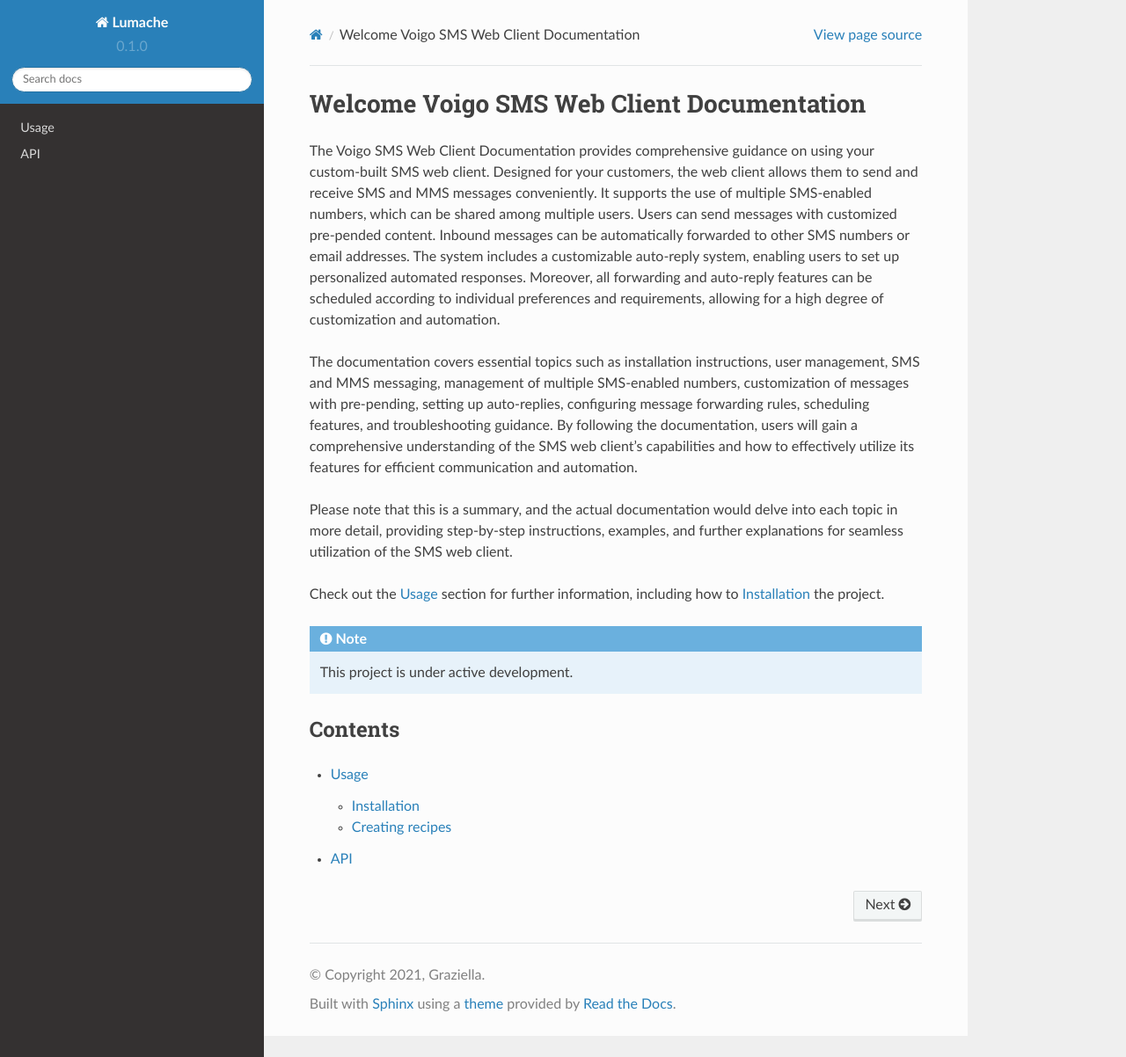
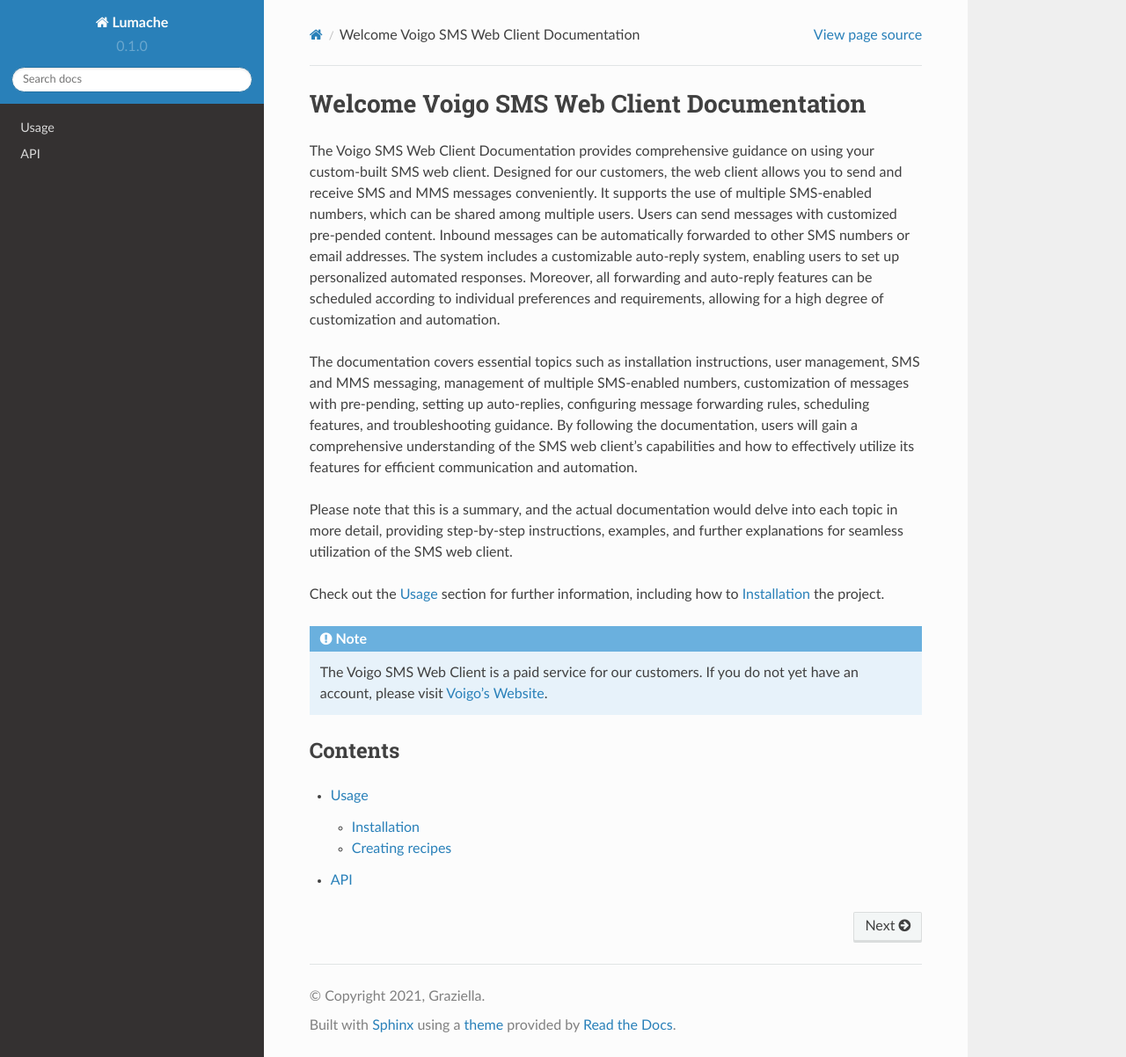
Before and after one commit to vgoperations/vgpsms, a Sphinx documentation site: the page built from docs/source/index.rst, in a window 1280 px wide and 1202 px high. Shown: the whole window at 88% size. Built offline with Sphinx 7.4.7 and the Read the Docs theme 2.0.0, drawn with Linux system fonts in a browser that asks for light colours.

Commit message:
Update index.rst

```diff
--- a/docs/source/index.rst
+++ b/docs/source/index.rst
@@ -1,7 +1,7 @@
 Welcome Voigo SMS Web Client Documentation
 ===================================
 
-The Voigo SMS Web Client Documentation provides comprehensive guidance on using your custom-built SMS web client. Designed for your customers, the web client allows them to send and receive SMS and MMS messages conveniently. It supports the use of multiple SMS-enabled numbers, which can be shared among multiple users. Users can send messages with customized pre-pended content. Inbound messages can be automatically forwarded to other SMS numbers or email addresses. The system includes a customizable auto-reply system, enabling users to set up personalized automated responses. Moreover, all forwarding and auto-reply features can be scheduled according to individual preferences and requirements, allowing for a high degree of customization and automation.
+The Voigo SMS Web Client Documentation provides comprehensive guidance on using your custom-built SMS web client. Designed for our customers, the web client allows you to send and receive SMS and MMS messages conveniently. It supports the use of multiple SMS-enabled numbers, which can be shared among multiple users. Users can send messages with customized pre-pended content. Inbound messages can be automatically forwarded to other SMS numbers or email addresses. The system includes a customizable auto-reply system, enabling users to set up personalized automated responses. Moreover, all forwarding and auto-reply features can be scheduled according to individual preferences and requirements, allowing for a high degree of customization and automation.
 
 The documentation covers essential topics such as installation instructions, user management, SMS and MMS messaging, management of multiple SMS-enabled numbers, customization of messages with pre-pending, setting up auto-replies, configuring message forwarding rules, scheduling features, and troubleshooting guidance. By following the documentation, users will gain a comprehensive understanding of the SMS web client's capabilities and how to effectively utilize its features for efficient communication and automation.
 
@@ -12,7 +12,7 @@
 
 .. note::
 
-   This project is under active development.
+   The Voigo SMS Web Client is a paid service for our customers. If you do not yet have an account, please visit `Voigo's Website <https://www.voigotel.com>`__.
 
 Contents
 --------
```
